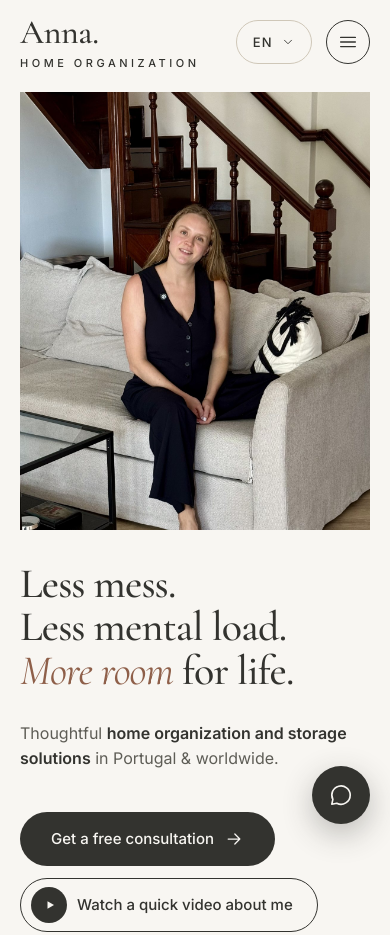
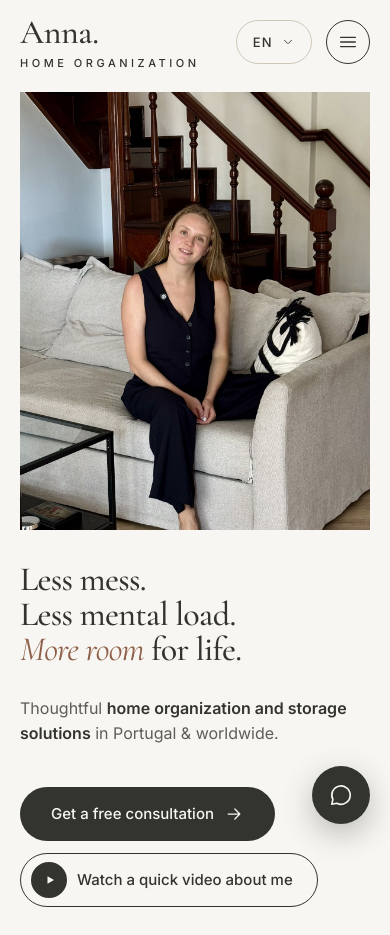
Before and after one commit to lgoldfarb-hub/anna-home-organization, a plain HTML site: page index.html in a window 390 px wide. Shown: the top 935 px of the page. Drawn offline with nearby package versions, Linux system fonts and the light colour scheme; a web font is replaced by a local one.

Commit message:
Shrink hero heading on narrow screens so lines don't wrap
Steeper viewport-width scaling (8.5vw, 34px floor) keeps each line
(e.g. "Меньше беспорядка.") fitting on one row on small phones.

Co-Authored-By: Claude Sonnet 5 <noreply@anthropic.com>

```diff
--- a/css/styles.css
+++ b/css/styles.css
@@ -55,7 +55,7 @@ a:focus-visible,button:focus-visible{outline:2px solid #33332F;outline-offset:3p
 .hero-photo{grid-column:2;grid-row:1;display:flex;flex-direction:column;animation:fadein 1.6s ease both}
 .hero-img{position:relative;aspect-ratio:9 / 10;overflow:hidden;background:#EAE4DA}
 .hero-img img{position:absolute;inset:0;width:100%;height:100%;object-fit:cover;object-position:48% 40%}
-.hero-h1{font-size:clamp(42px,4.9vw,74px);line-height:1.04;letter-spacing:-.02em;font-weight:500}
+.hero-h1{font-size:clamp(34px,8.5vw,74px);line-height:1.04;letter-spacing:-.02em;font-weight:500}
 .hero-h1 .ln{display:block}
 .hero-h1 em{font-style:italic;font-weight:400;color:#8E5F49}
 .hero-sub{margin-top:28px;color:#5E5D56;max-width:460px;font-size:clamp(16px,1.3vw,18px)}
```
